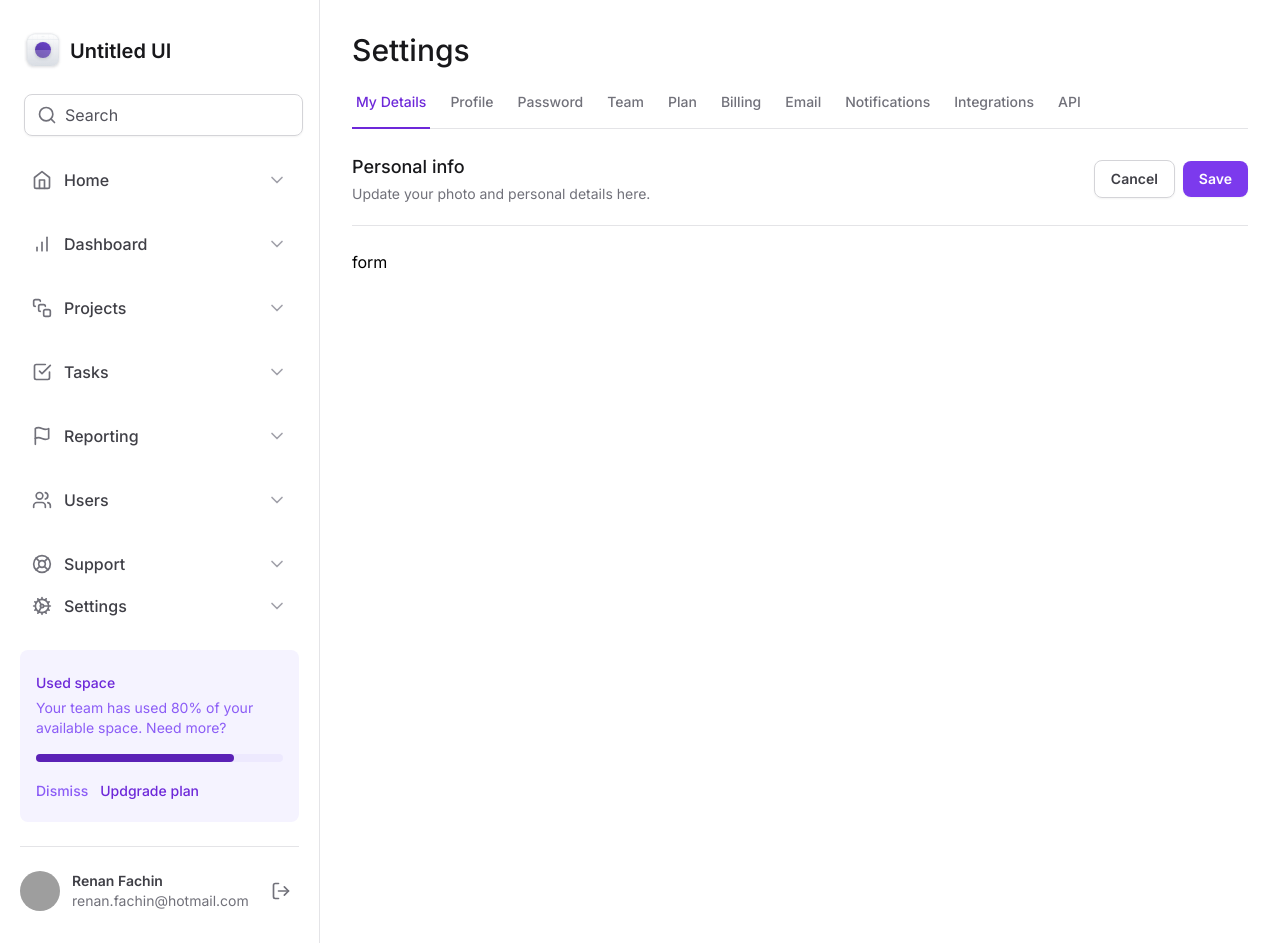
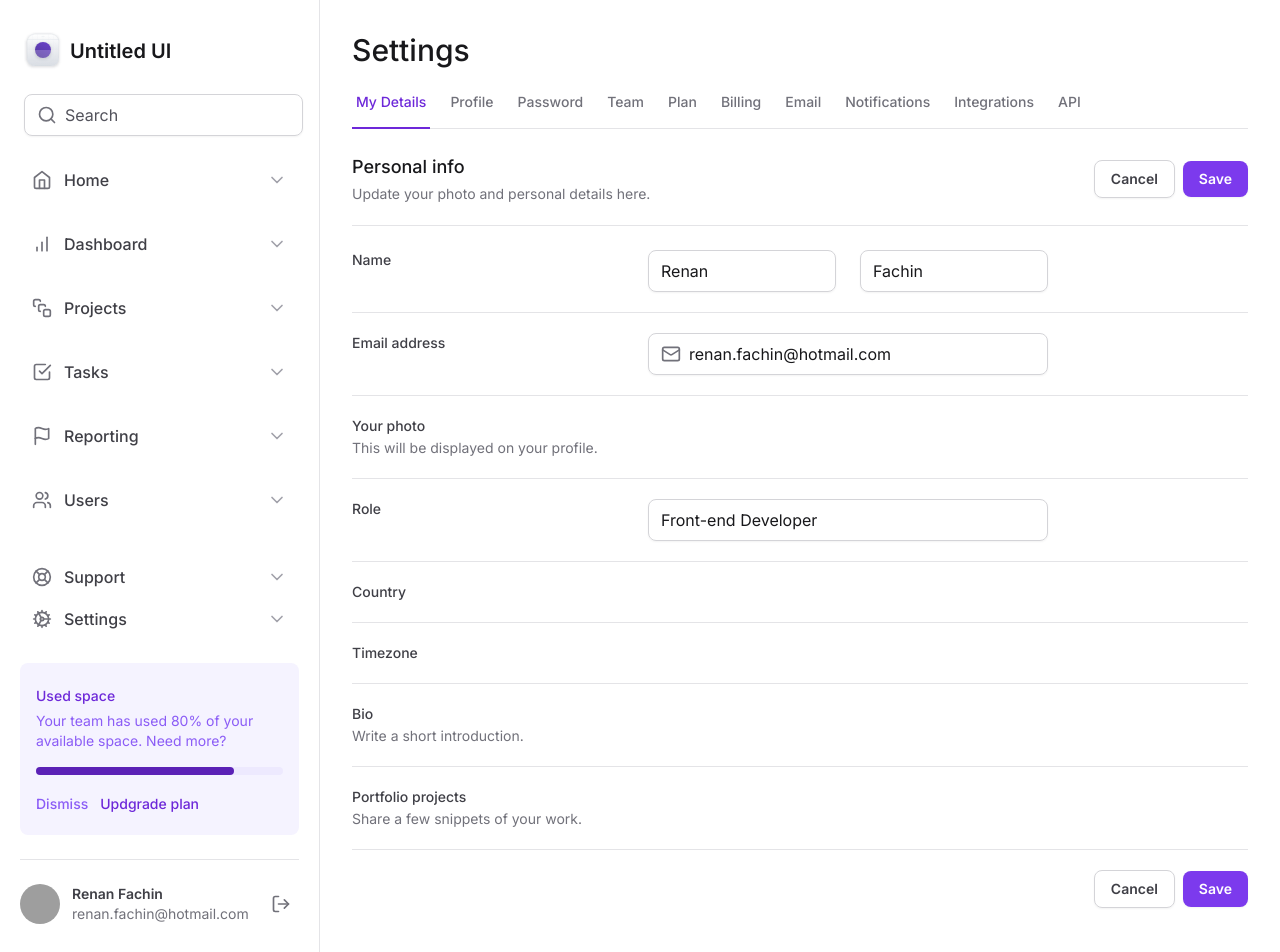
Before and after one commit to RenanFachin/RS_MasterizandoTailwindCSS, a Next.js app: page / in a window 1280 px wide. Shown: the top 952 px of the page. Built offline with nearby package versions, Linux system fonts and the light colour scheme; grey boxes are pictures that could not be loaded.

Commit message:
Cria campos do formulário, estrutura básica do formulário finalizada

```diff
--- a/src/app/page.tsx
+++ b/src/app/page.tsx
@@ -1,4 +1,7 @@
+import { Input } from './components/Input'
 import { SettingTabs } from './components/SettingsTabs'
+
+import { Mail } from 'lucide-react'
 
 export default function Home() {
   return (
@@ -34,8 +37,147 @@
           </div>
         </div>
 
-        <form id="settings" className="mt-6 flex w-full flex-col ">
-          form
+        <form
+          id="settings"
+          // Divide é uma propriedade de estilização específica do tailwindcss, boa para criar linhas separadoras
+          className="mt-6 flex w-full flex-col gap-5 divide-y divide-zinc-200"
+        >
+          {/* Name */}
+          <div className="grid-cols-form grid gap-3">
+            <label
+              htmlFor="firstName"
+              className="text-sm font-medium text-zinc-700"
+            >
+              Name
+            </label>
+
+            <div className="grid grid-cols-2 gap-6">
+              <Input.Root>
+                <Input.Control id="firstName" defaultValue="Renan" />
+              </Input.Root>
+
+              <Input.Root>
+                <Input.Control defaultValue="Fachin" />
+              </Input.Root>
+            </div>
+
+            <div />
+          </div>
+
+          {/* Email */}
+          <div className="grid-cols-form grid gap-3 pt-5">
+            <label
+              htmlFor="email"
+              className="text-sm font-medium text-zinc-700"
+            >
+              Email address
+            </label>
+
+            <Input.Root>
+              <Input.Prefix>
+                <Mail className="h-5 w-5 text-zinc-500" />
+              </Input.Prefix>
+              <Input.Control
+                id="email"
+                type="email"
+                defaultValue="renan.fachin@hotmail.com"
+              />
+            </Input.Root>
+          </div>
+
+          {/* your photo - upload */}
+          <div className="grid-cols-form grid gap-3 pt-5">
+            <label
+              htmlFor="photo"
+              className="text-sm font-medium text-zinc-700"
+            >
+              Your photo
+              <span className="mt-0.5 block text-sm font-normal text-zinc-500">
+                This will be displayed on your profile.
+              </span>
+            </label>
+
+            <div></div>
+          </div>
+
+          {/* role */}
+          <div className="grid-cols-form grid gap-3 pt-5">
+            <label htmlFor="role" className="text-sm font-medium text-zinc-700">
+              Role
+            </label>
+
+            <Input.Root>
+              <Input.Control id="role" defaultValue="Front-end Developer" />
+            </Input.Root>
+          </div>
+
+          {/* country - select */}
+          <div className="grid-cols-form grid gap-3 pt-5">
+            <label
+              htmlFor="country"
+              className="text-sm font-medium text-zinc-700"
+            >
+              Country
+            </label>
+
+            <div></div>
+          </div>
+
+          {/* Timezone - select */}
+          <div className="grid-cols-form grid gap-3 pt-5">
+            <label
+              htmlFor="timezone"
+              className="text-sm font-medium text-zinc-700"
+            >
+              Timezone
+            </label>
+
+            <div></div>
+          </div>
+
+          {/* bio - textarea + */}
+          <div className="grid-cols-form grid gap-3 pt-5">
+            <label htmlFor="bio" className="text-sm font-medium text-zinc-700">
+              Bio
+              <span className="mt-0.5 block text-sm font-normal text-zinc-500">
+                Write a short introduction.
+              </span>
+            </label>
+
+            <div></div>
+          </div>
+
+          {/* portfolio - upload + */}
+          <div className="grid-cols-form grid gap-3 pt-5">
+            <label
+              htmlFor="project"
+              className="text-sm font-medium text-zinc-700"
+            >
+              Portfolio projects
+              <span className="mt-0.5 block text-sm font-normal text-zinc-500">
+                Share a few snippets of your work.
+              </span>
+            </label>
+
+            <div></div>
+          </div>
+
+          <div className="flex items-center justify-end gap-2 pt-5">
+            <button
+              type="button"
+              className="rounded-lg border border-zinc-300 px-4 py-2 text-sm font-semibold text-zinc-700 shadow-sm hover:bg-zinc-50"
+            >
+              Cancel
+            </button>
+
+            {/* Como o botão está dentro do formulário não é necessário definir a prop form="settings" */}
+            <button
+              type="submit"
+              className="rounded-lg bg-violet-600 px-4 py-2 text-sm font-semibold text-white shadow-sm hover:bg-violet-800"
+            >
+              Save
+            </button>
+          </div>
         </form>
       </div>
     </>
--- a/tailwind.config.ts
+++ b/tailwind.config.ts
@@ -12,6 +12,7 @@
         // o grid aceita a função minmax que deixa mais responsivo o layout
         app: 'minmax(18rem, 20rem) 1fr',
         profile: 'max-content 1fr min-content',
+        form: 'minmax(7.5rem, 17.5rem) minmax(25rem, 1fr) minmax(0, 15rem)',
       },
     },
   },
```
